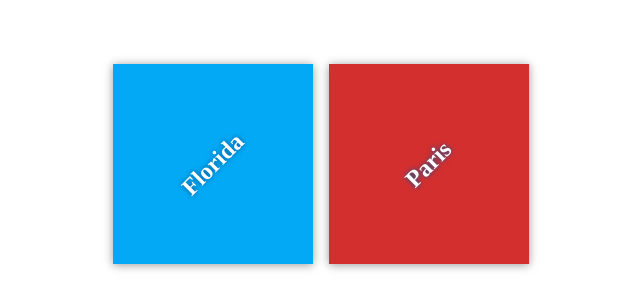
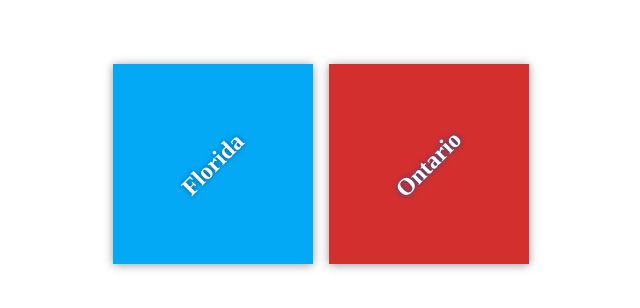
Before and after one commit to Kemovic/my-travel-plans, a plain HTML site: page index.html in a window 1280 px wide. Shown: the part 236-544 px from the top of the page, 319-959 px from the left. Drawn offline with Linux system fonts and the light colour scheme; files that its build step writes are made by us from their sources.

Commit message:
Change h2 to Ontario

```diff
--- a/index.html
+++ b/index.html
@@ -15,7 +15,7 @@
             </div>
 
             <div class="destination" id="paris">
-                <h2>Paris</h2>
+                <h2>Ontario</h2>
             </div>
         </div>
     </div>
```
Also changed, not shown: 1 other file.
